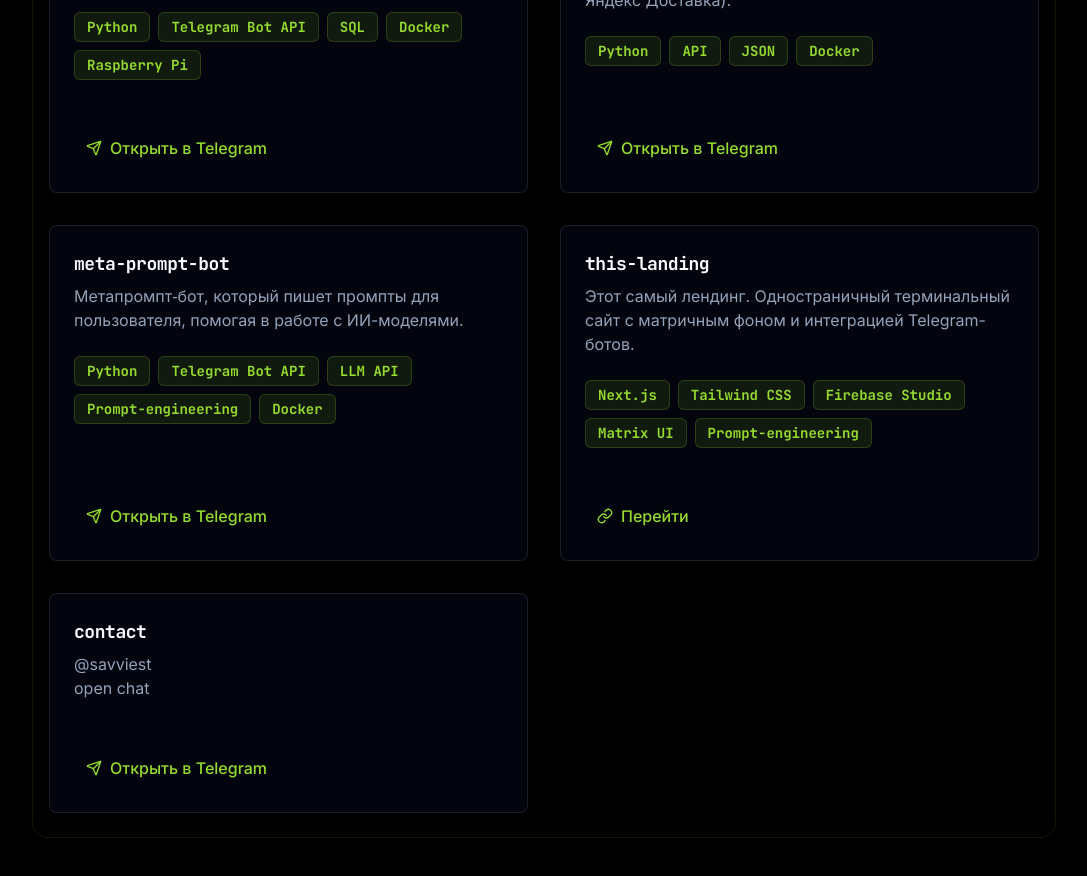
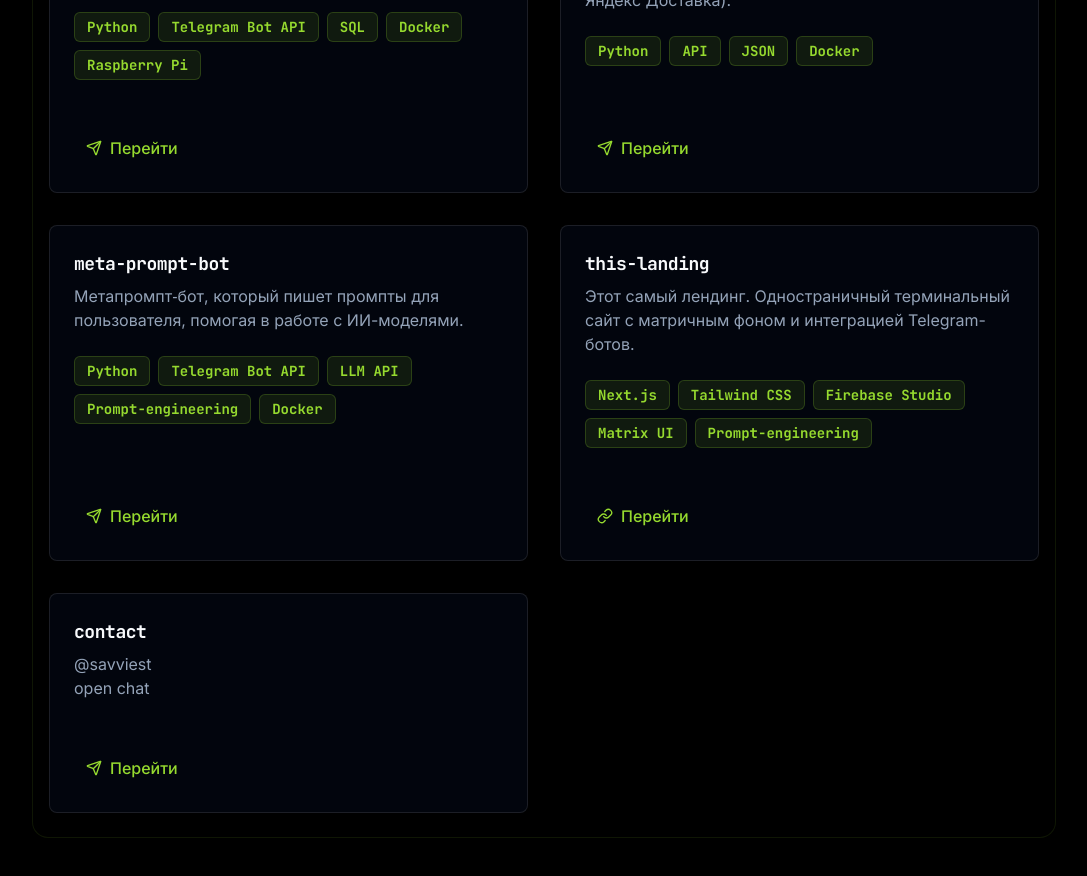
Before and after one commit to dch2rfzbnb-cmyk/savvie-portfolio, a Next.js app: page / in a window 1280 px wide. Shown: the part 2300-3176 px from the top of the page, without its empty margins (96-1183 px from the left). Built offline with nearby package versions, Linux system fonts and the light colour scheme.

Commit message:
Shorten Telegram button label

```diff
--- a/src/components/sections/projects.tsx
+++ b/src/components/sections/projects.tsx
@@ -39,17 +39,17 @@ export default function Projects() {
                 )}
                 <CardFooter className={`${project.title === 'contact' ? 'p-2 sm:p-3 md:p-6 pt-0' : 'p-3 sm:p-4 md:p-6 pt-0'}`}>
                   {project.url && (
-                     <Button asChild variant="ghost" size="sm" className="text-primary md:hover:bg-primary/10 h-8 sm:h-9 md:h-10 text-xs sm:text-sm md:text-base">
-                       <Link href={project.url} target={project.url.startsWith('/') ? '_self' : '_blank'} rel="noopener noreferrer">
+                     <Button asChild variant="ghost" size="sm" className="text-primary md:hover:bg-primary/10 h-7 sm:h-8 md:h-10 text-[10px] sm:text-xs md:text-base w-full justify-center md:justify-start">
+                       <Link href={project.url} target={project.url.startsWith('/') ? '_self' : '_blank'} rel="noopener noreferrer" className="flex items-center gap-1 md:gap-2">
                          {project.url.startsWith('https://t.me') ? (
                            <>
-                             <Send className="mr-2 h-4 w-4" />
-                             Открыть в Telegram
+                             <Send className="h-3 w-3 sm:h-3.5 sm:w-3.5 md:h-4 md:w-4 flex-shrink-0" />
+                             <span className="whitespace-nowrap">Перейти</span>
                            </>
                          ) : (
                            <>
-                             <LinkIcon className="mr-2 h-4 w-4" />
-                             Перейти
+                             <LinkIcon className="h-3 w-3 sm:h-3.5 sm:w-3.5 md:h-4 md:w-4 flex-shrink-0" />
+                             <span className="whitespace-nowrap">Перейти</span>
                            </>
                          )}
                        </Link>
```
